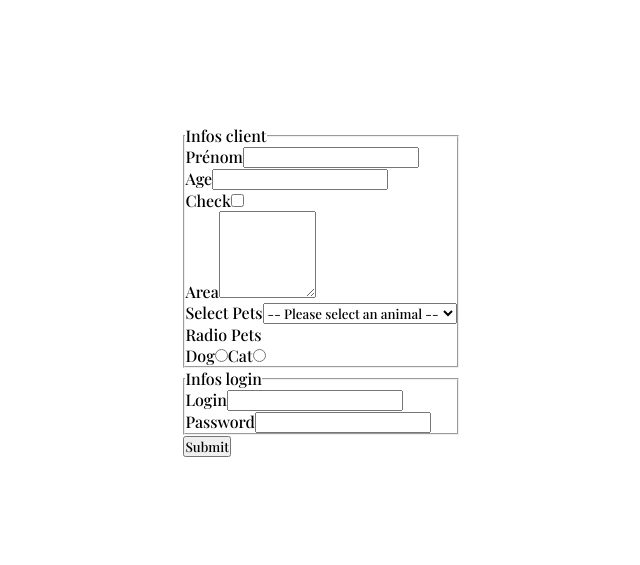
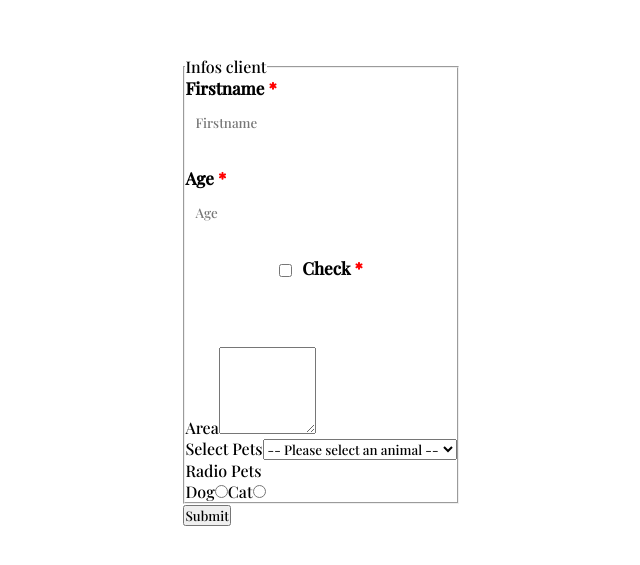
Before and after one commit to clement-jny/form-generator, a React (Vite) app in the folder client/: page /generate in a window 1280 px wide. Shown: the part 109-674 px from the top of the page, without its empty margins (319-959 px from the left). Built offline with nearby package versions, Linux system fonts and the light colour scheme.

Commit message:
Design field

```diff
--- /dev/null
+++ b/client/src/generate/components/checkboxComponent.jsx
@@ -0,0 +1,25 @@
+//Tous ce qui est checkbox
+
+import { useId } from "react";
+import { isFieldVisible } from "../helper/isFieldVisible";
+import styles from "../css/checkboxField.module.css";
+
+export const CheckboxComponent = ({ field, onChangeField, formFields, formErrors }) => {
+	const id = useId();
+
+	return (
+		<div className={isFieldVisible(field, formFields) ? styles.container : styles.notContainer}>
+
+			<div className={styles.inputContainer}>
+				<input id={id + "-" + field.name} type={isFieldVisible(field, formFields) ? field.type : "hidden"} name={field.name} className={`${styles.input} ${formErrors[field.name] ? styles.error : ""}`} value={formFields[field.name]} onChange={onChangeField} placeholder={field.label} />
+
+				<label htmlFor={id + "-" + field.name} className={styles.label}>
+					<span>{field.label}</span>
+					{field.required && <span className={styles.required}> *</span>}
+				</label>
+			</div>
+
+			<span className={styles.errorMessage}>{formErrors[field.name]}</span>
+		</div>
+	);
+}
--- a/client/src/generate/components/commonField.jsx
+++ b/client/src/generate/components/commonField.jsx
@@ -20,30 +20,25 @@
 // 	"minChar": null
 // },
 
-//<p>Tous ce qui est text, (password,) number, date, email, checkbox</p>
+//Tous ce qui est text, password, number, date, email
 
 import { useId } from "react";
 import { isFieldVisible } from "../helper/isFieldVisible";
+import styles from "../css/commonField.module.css";
 
-export const CommonField = ({ field, onChangeField, formFields }) => {
+export const CommonField = ({ field, onChangeField, formFields, formErrors }) => {
 	const id = useId();
 
 	return (
-		<div key={field.name}>
-			<label htmlFor={id + "-" + field.name}>
+		<div className={isFieldVisible(field, formFields) ? styles.inputContainer : styles.notInputContainer}>
+			<label htmlFor={id + "-" + field.name} className={styles.label}>
 				<span>{field.label}</span>
+				{field.required && <span className={styles.required}> *</span>}
 			</label>
 
-			<input
-				id={id + "-" + field.name}
-				type={isFieldVisible(field, formFields) ? field.type : "hidden"}
-				name={field.name}
-				required={field.required}
-				onChange={onChangeField}
-				value={formFields[field.name]}
-				checked={field.defaultChecked}
-			// style={{ display: isFieldVisible(field, formFields) ? 'block' : 'none' }}
-			/>
+			<input id={id + "-" + field.name} type={isFieldVisible(field, formFields) ? field.type : "hidden"} name={field.name} className={`${styles.input} ${formErrors[field.name] ? styles.error : ""}`} value={formFields[field.name]} onChange={onChangeField} placeholder={field.label} />
+
+			<span className={styles.errorMessage}>{formErrors[field.name]}</span>
 		</div>
 	);
 };
--- /dev/null
+++ b/client/src/generate/css/checkboxField.module.css
@@ -0,0 +1,52 @@
+.container {
+	height: 70px;
+	margin-bottom: 20px;
+}
+
+.notContainer {
+	display: none;
+}
+
+
+.inputContainer {
+	display: flex;
+	align-items: center;
+	justify-content: center;
+	gap: 10px;
+}
+
+.label {
+	font-size: 17px;
+	font-weight: bold;
+	margin-bottom: 5px;
+}
+.required {
+	color: red;
+}
+
+.input {
+	padding: 10px;
+	border: 1px solid var(--slate6);
+	border-radius: 5px;
+	outline: none;
+}
+.input:hover {
+	border-color: var(--slate7);
+}
+.input:focus {
+	border-color: var(--slate8);
+}
+.error {
+	border-color: var(--red9) !important;
+}
+.error:hover {
+	border-color: var(--red9) !important;
+}
+.error:focus {
+	border-color: var(--red9) !important;
+}
+
+.errorMessage {
+	color: var(--red11);
+	font-size: 13px;
+}
--- /dev/null
+++ b/client/src/generate/css/commonField.module.css
@@ -0,0 +1,46 @@
+.notInputContainer {
+	display: none;
+}
+
+.inputContainer {
+	display: flex;
+	flex-direction: column;
+	height: 70px;
+	margin-bottom: 20px;
+}
+
+.label {
+	font-size: 17px;
+	font-weight: bold;
+	margin-bottom: 5px;
+}
+.required {
+	color: red;
+}
+
+.input {
+	padding: 10px;
+	border: 1px solid var(--slate6);
+	border-radius: 5px;
+	outline: none;
+}
+.input:hover {
+	border-color: var(--slate7);
+}
+.input:focus {
+	border-color: var(--slate8);
+}
+.error {
+	border-color: var(--red9) !important;
+}
+.error:hover {
+	border-color: var(--red9) !important;
+}
+.error:focus {
+	border-color: var(--red9) !important;
+}
+
+.errorMessage {
+	color: var(--red11);
+	font-size: 13px;
+}
--- a/client/src/generate/generatePage.jsx
+++ b/client/src/generate/generatePage.jsx
@@ -4,6 +4,7 @@ import { useLocation } from "react-router-dom";
 import styles from "./css/generatePage.module.css";
 
 import { CommonField } from "./components/commonField";
+import { CheckboxComponent } from "./components/checkboxComponent";
 import { SelectField } from "./components/selectField";
 import { RadioField } from "./components/radioField";
 import { TextareaField } from "./components/textareatField";
@@ -21,6 +22,7 @@ export const GeneratePage = () => {
 	const [isLoading, setIsLoading] = useState(false);
 	const [config, setConfig] = useState([]);
 	const [formFields, setFormFields] = useState({});
+	const [formErrors, setFormErrors] = useState({});
 
 
 	/* Fetch the configuration file and save it into the config state */
@@ -91,6 +93,9 @@ export const GeneratePage = () => {
 	/* Render a specific field based on the type */
 	const renderField = (field) => {
 		switch (field.type) {
+			case "checkbox":
+				return <CheckboxComponent field={field} onChangeField={handleFieldChange} formFields={formFields} formErrors={formErrors} />
+
 			case "select":
 				return <SelectField field={field} onChangeField={handleFieldChange} formFields={formFields} />;
 
@@ -104,7 +109,7 @@ export const GeneratePage = () => {
 				return <RatingField field={field} onChangeField={handleFieldChange} formFields={formFields} />;
 
 			default:
-				return <CommonField field={field} onChangeField={handleFieldChange} formFields={formFields} />;
+				return <CommonField field={field} onChangeField={handleFieldChange} formFields={formFields} formErrors={formErrors} />;
 		}
 	}
 
@@ -112,6 +117,34 @@ export const GeneratePage = () => {
 	/* Called when the form trigger 'onSubmit' event */
 	const handleFormSubmit = (event) => {
 		event.preventDefault();
+
+		const errors = {};
+
+		// Vérifier les champs requis
+		config.forEach((block) => {
+			block.fields.forEach((field) => {
+				/* This code block is checking if a field is required and if its corresponding value in the
+				`formFields` state is empty or falsy. If both conditions are true, it adds an error message to
+				the `errors` object with the field name as the key and a string message as the value. The error
+				message indicates that the field is required and provides the label of the field. This is used
+				to validate the form before submission and display error messages for any required fields that
+				are not filled out. */
+				if (field.required && !formFields[field.name]) {
+					errors[field.name] = " This field is required";
+				}
+			});
+		});
+
+		// Mettre à jour les erreurs du formulaire
+		setFormErrors(errors);
+
+		// Soumettre le formulaire si aucune erreur n'est présente
+		if (Object.keys(errors).length === 0) {
+			// Soumettre le formulaire
+			console.log("Valid.", formFields);
+		} else {
+			console.log("Not valid.", formFields);
+		}
 
 		// for (const key in formFields) {
 		// 	if (formFields[key].trim().length === 0) {
@@ -122,9 +155,6 @@ export const GeneratePage = () => {
 		// 		//setShowError(true);
 		// 	}
 		// }
-
-		//alert(inputs.firstname, inputs.age);
-		console.log(formFields);
 	};
 
 	return (
--- a/client/src/generate/utils/configuration.json
+++ b/client/src/generate/utils/configuration.json
@@ -7,10 +7,10 @@
 			{
 				"type": "text",
 
-				"label": "Prénom",
+				"label": "Firstname",
 				"name": "firstname",
 
-				"required": false,
+				"required": true,
 				"disabled": false,
 				"visibility": null,
 				"minChar": 3
@@ -21,7 +21,7 @@
 				"label": "Age",
 				"name": "age",
 
-				"required": false,
+				"required": true,
 				"disabled": false,
 				"visibility": null,
 				"minChar": null
@@ -33,7 +33,7 @@
 				"label": "Check",
 				"name": "check",
 
-				"required": false,
+				"required": true,
 				"disabled": false,
 				"visibility": null,
 				"minChar": null
@@ -48,7 +48,7 @@
 				"cols": 10,
 				"rows": 5,
 
-				"required": false,
+				"required": true,
 				"disabled": false,
 				"visibility": null,
 				"minChar": null
@@ -60,7 +60,7 @@
 				"label": "Select Pets",
 				"name": "selectPets",
 
-				"required": false,
+				"required": true,
 				"disabled": false,
 				"visibility": null,
 				"minChar": null,
@@ -86,7 +86,7 @@
 				"label": "Radio Pets",
 				"name": "radioPets",
 
-				"required": false,
+				"required": true,
 				"disabled": false,
 				"visibility": null,
 				"minChar": null,
@@ -94,45 +94,14 @@
 				"choices": [
 					{
 						"label": "Dog",
-						"value": "dog",
-						"defaultChecked": false
+						"value": "dog"
 					},
 					{
 						"label": "Cat",
-						"value": "cat",
-						"defaultChecked": true
+						"value": "cat"
 					}
 				]
 			}
 		]
-	},
-	{
-		"id": 2,
-		"name": "login",
-		"title": "Infos login",
-		"fields": [
-			{
-				"type": "text",
-
-				"label": "Login",
-				"name": "login",
-
-				"required": false,
-				"disabled": false,
-				"visibility": null,
-				"minChar": null
-			},
-			{
-				"type": "password",
-
-				"label": "Password",
-				"name": "password",
-
-				"required": false,
-				"disabled": false,
-				"visibility": null,
-				"minChar": null
-			}
-		]
 	}
 ]
```
Also changed, not shown: client/src/generate/utils/configuration2.json (added, +31 -0 lines).
